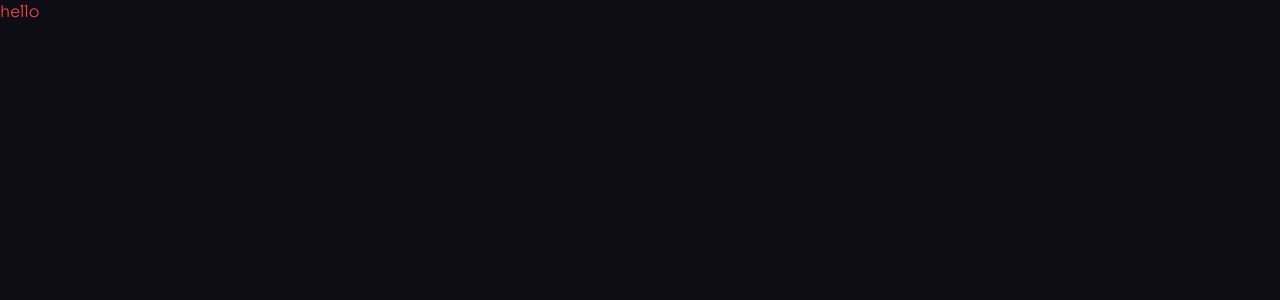
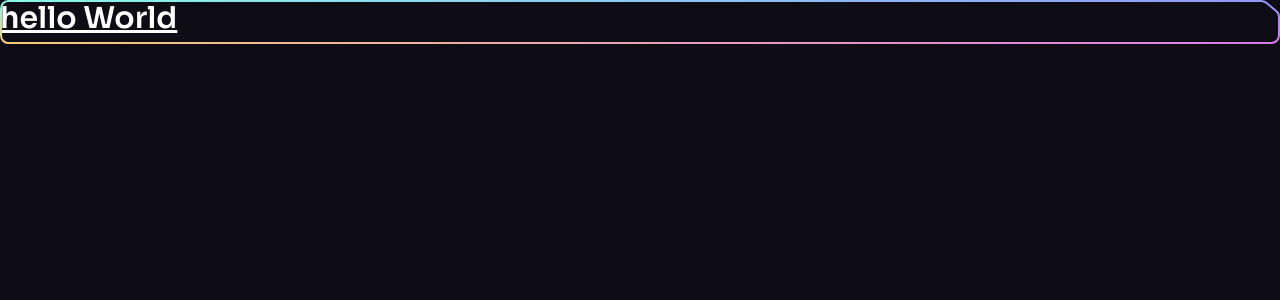
Before and after one commit to sakirmohammad775/brain-flow-client-site, a React (Vite) app: page / in a window 1280 px wide. Shown: the top 300 px of the page. Built offline with nearby package versions, Linux system fonts and the light colour scheme.

Commit message:
add dunction

```diff
--- a/index.html
+++ b/index.html
@@ -4,7 +4,7 @@
     <meta charset="UTF-8" />
     <link rel="icon" type="image/svg+xml" href="./src/assets/brainwave-symbol.svg" />
     <meta name="viewport" content="width=device-width, initial-scale=1.0" />
-    <title>Vite + React</title>
+    <title>BrainFlow</title>
   </head>
   <body>
     <div id="root"></div>
--- /dev/null
+++ b/src/Component/Button.jsx
@@ -0,0 +1,13 @@
+import ButtonSvg from "../assets/svg/ButtonSvg"
+
+const Button = ({ className, href, onClick, children, px, white }) => {
+    const renderButton = () => (
+        <button>
+            <span>{children}</span>
+            {ButtonSvg(white)}
+        </button>
+    )
+    return renderButton()
+};
+
+export default Button;
--- a/src/Pages/Home/Home.jsx
+++ b/src/Pages/Home/Home.jsx
@@ -1,9 +1,15 @@
+import ButtonGradient from "../../assets/svg/ButtonGradient";
+import Button from "../../Component/Button";
 
 
 const Home = () => {
     return (
         <div>
-            <h3 className="text-red-500 font-thin">hello</h3>
+            <h3 className="text-3xl font-bold underline ">hello World</h3>
+            <div className="pt-[76px] lg:pt-[5.35rem] overflow-hidden">
+                <Button></Button>
+            </div>
+            <ButtonGradient></ButtonGradient>
         </div>
     );
 };
--- a/src/main.jsx
+++ b/src/main.jsx
@@ -7,6 +7,8 @@ import {
 import { router } from './Routes/Routes';
 createRoot(document.getElementById('root')).render(
   <StrictMode>
-    <RouterProvider router={router} />
+    <div className='max-w-screen-xl mx-auto'>
+      <RouterProvider router={router} />
+    </div>
   </StrictMode>,
 )
```
